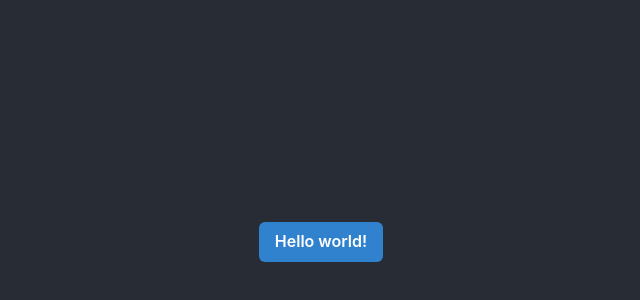
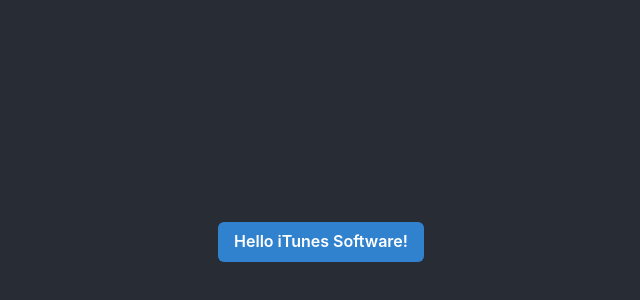
Before and after one commit to ipepe/typescript-workshop-itunes-software, a React (Create React App) app: page / in a window 1280 px wide. Shown: the part 158-458 px from the top of the page, without its empty margins (319-959 px from the left). Built offline with nearby package versions, Linux system fonts and the light colour scheme.

Commit message:
Hello iTunes software

```diff
--- a/src/App.tsx
+++ b/src/App.tsx
@@ -5,7 +5,7 @@
   return (
     <div className={styles['App']}>
       <header className={styles['App-header']}>
-        <Button colorScheme="blue">Hello world!</Button>
+        <Button colorScheme="blue">Hello iTunes Software!</Button>
       </header>
     </div>
   );
--- a/tsconfig.json
+++ b/tsconfig.json
@@ -16,7 +16,7 @@
     "module": "esnext",
     "moduleResolution": "node",
     "resolveJsonModule": true,
-    "isolatedModules": false,
+    "isolatedModules": true,
     "noEmit": true,
     "jsx": "react-jsx"
   },
```
